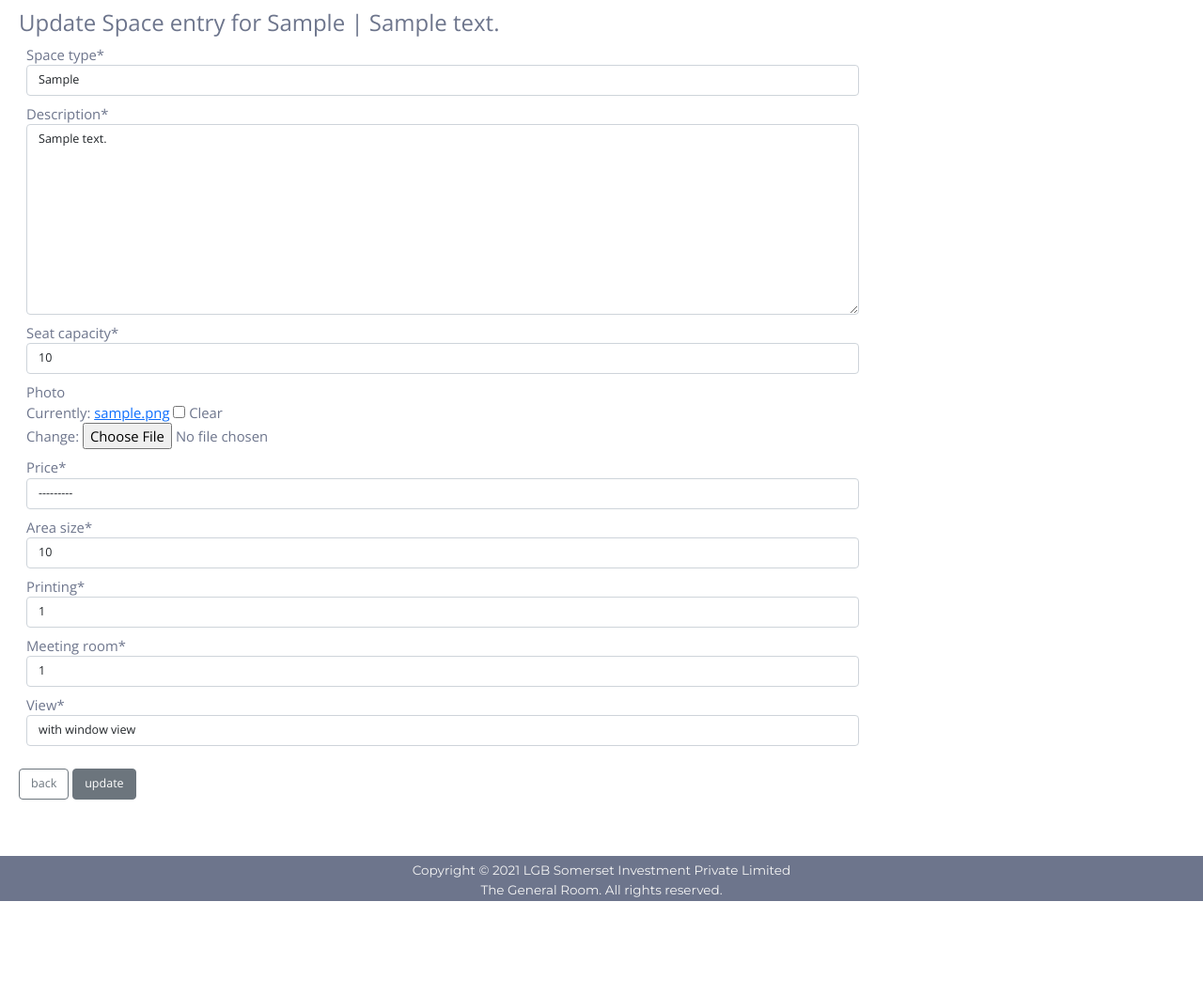
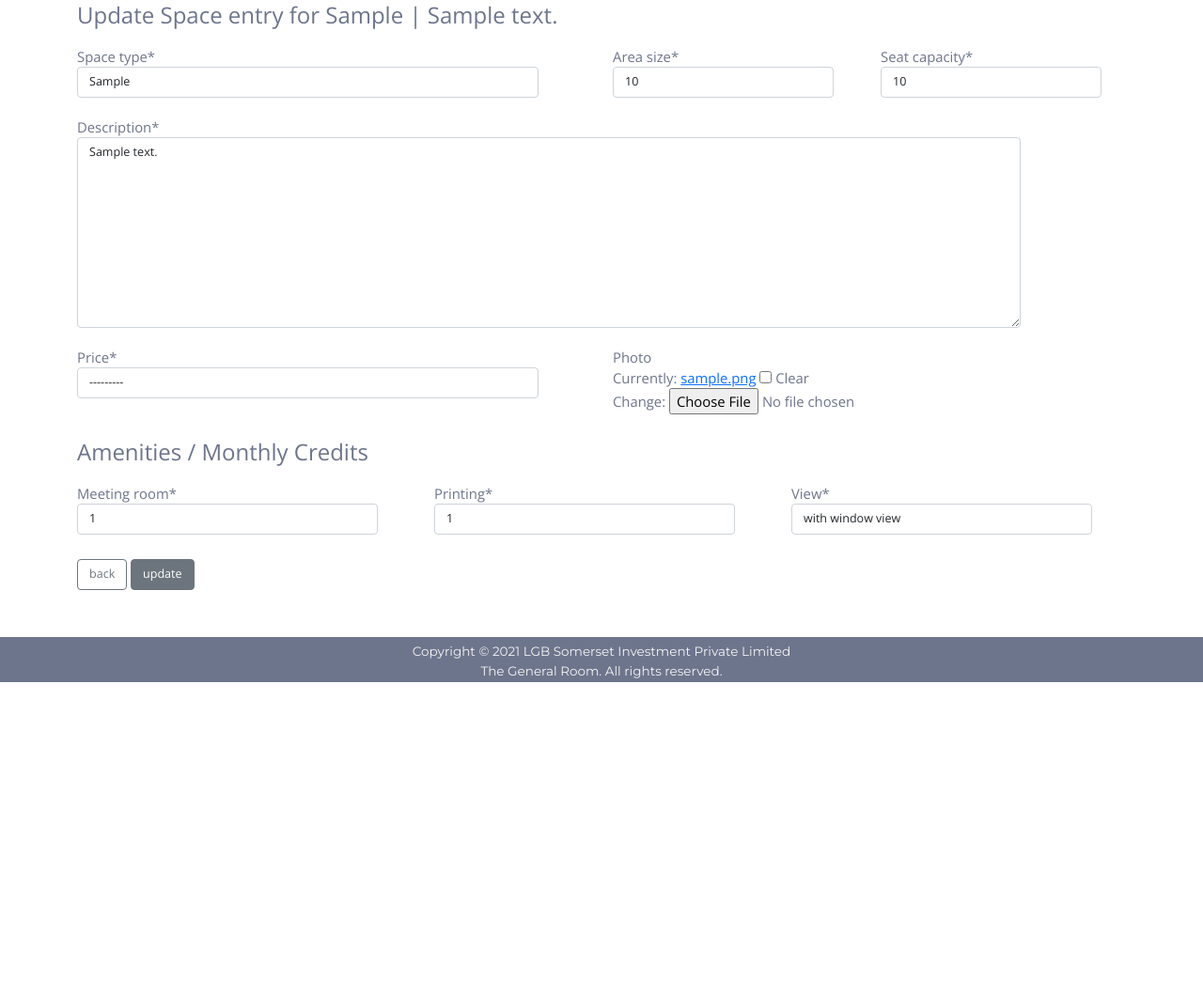
Before and after one commit to suipingooi/generalroom, a Django app: page /spaces/update/1 in a window 1280 px wide. Shown: the part 126-1185 px from the top of the page at 94% size. After the commit the page ends 852 px from the top, so only its background shows below. Run offline with Django 3.2, Linux system fonts and the light colour scheme; tables that the repository leaves empty hold one stand-in row (values such as "Sample post"); some libraries are stand-ins or nearby versions.

Commit message:
updated form formatting to match create/ add form

```diff
--- a/spaces/templates/spaces/space_update-template.html
+++ b/spaces/templates/spaces/space_update-template.html
@@ -7,11 +7,46 @@
 {% endblock %}
 
 {%block content%}
-<div class="forms container-fluid">
+<div class="container">
     <h4>Update Space entry for {{space.space_type}} | {{space.description}}</h4>
-    <form method="POST">
+    <form class="adminForm" method="POST">
         {% csrf_token %}
-        {{ form | crispy }}
+        <div class="row">
+            <div class="col-sm-6 form-group">
+                {{form.space_type|as_crispy_field}}
+            </div>
+            <div class="col-sm-3 form-group">
+                {{form.area_size|as_crispy_field}}
+            </div>
+            <div class="col-sm-3 form-group">
+                {{form.seat_capacity|as_crispy_field}}
+            </div>
+        </div>
+        <div class="row">
+            <div class="col-sm-12 form-group">
+                {{form.description|as_crispy_field}}
+            </div>
+        </div>
+        <div class="row">
+            <div class="col-sm-6 form-group">
+                {{form.price|as_crispy_field}}
+            </div>
+            <div class="col-sm-6 form-group">
+                {{form.photo|as_crispy_field}}
+            </div>
+        </div>
+        <h4 class="mt-3">Amenities / Monthly Credits</h4>
+        <div class="row">
+            <div class="col-sm-4 form-group">
+                {{form.meeting_room|as_crispy_field}}
+            </div>
+            <div class="col-sm-4 form-group">
+                {{form.printing|as_crispy_field}}
+            </div>
+            <div class="col-sm-4 form-group">
+                {{form.view|as_crispy_field}}
+            </div>
+        </div>
         <a class="btn btn-outline-secondary mt-3" href="{% url 'bookspace' %}">back</a>
         <input class="btn btn-secondary mt-3" type="submit" value="update" />
     </form>
```
